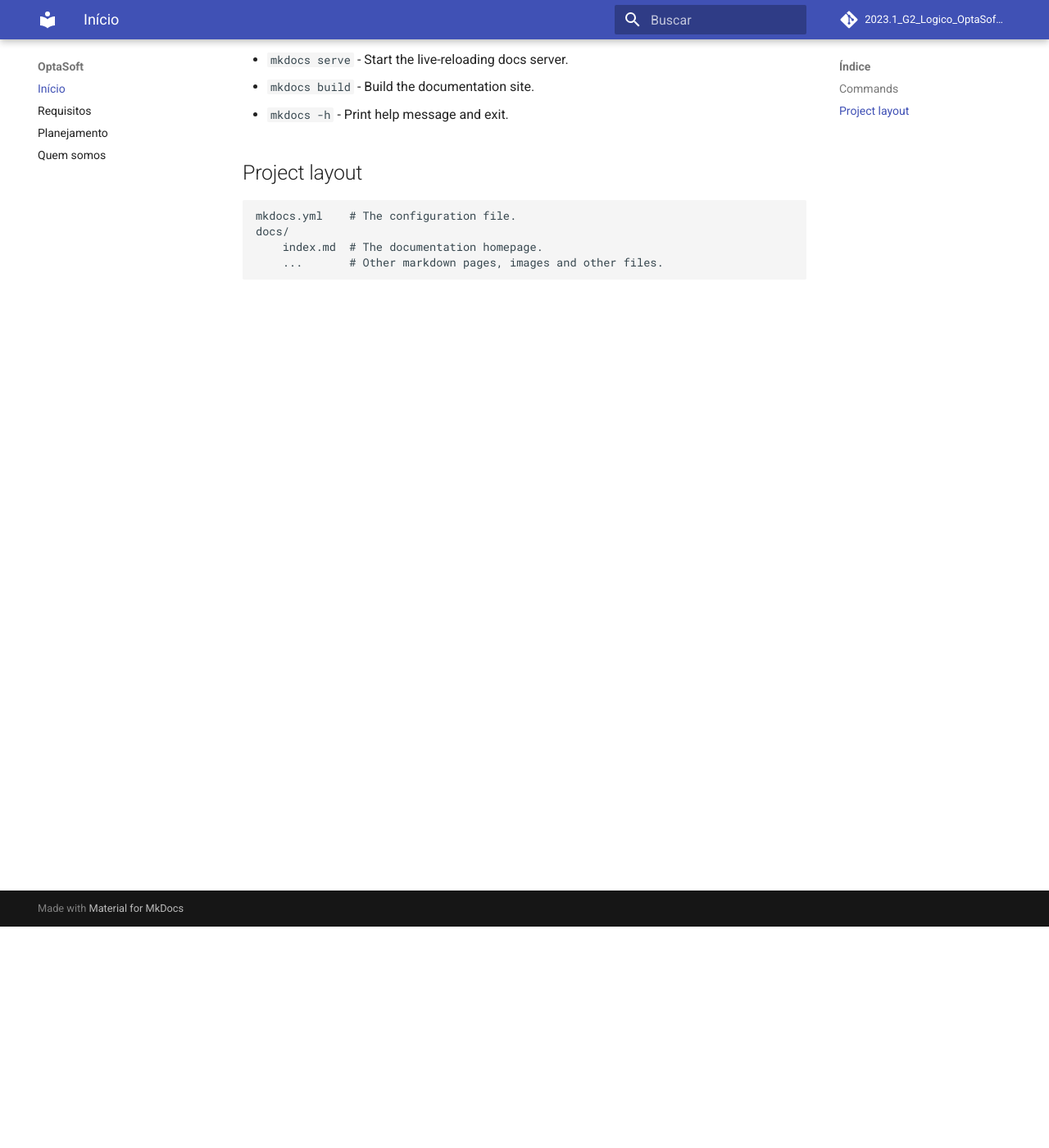
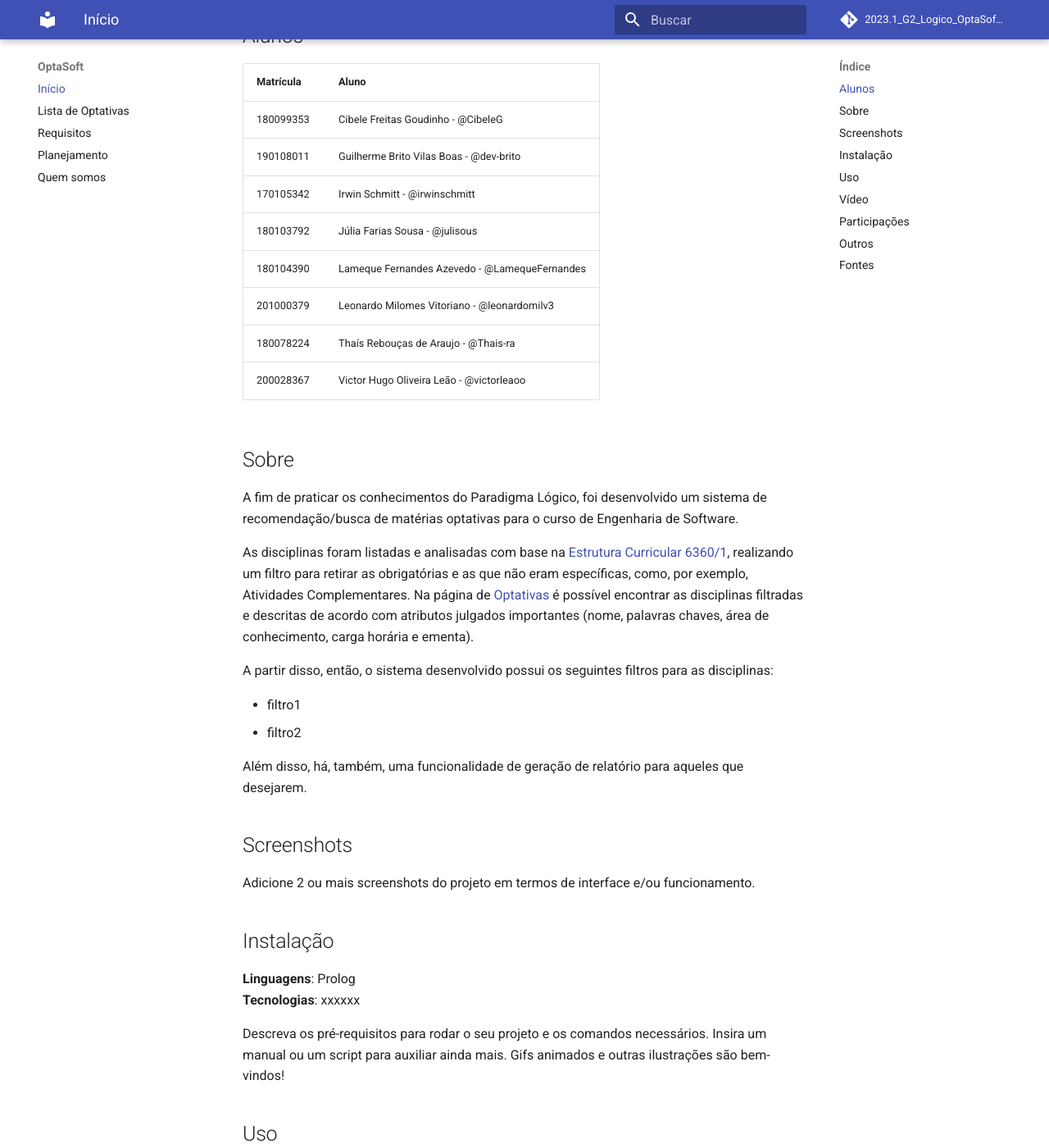
Before and after one commit to UnBParadigmas2023-1-Turma02/2023.1_G2_Logico_OptaSoftware, an MkDocs documentation site: the page built from pages/docs/index.md, in a window 1280 px wide and 1400 px high, scrolled down 270 px. Shown: the whole window at 82% size. Built offline with MkDocs 1.6.1 and Material for MkDocs 9.7.7, drawn with Linux system fonts in a browser that asks for light colours; comment, search, counter and statistics services are not loaded; some of the changed text lies outside the part shown.

Commit message:
atualizacao README e adicao de pagina para as optativas no github pages

```diff
--- a/pages/docs/index.md
+++ b/pages/docs/index.md
@@ -1,17 +1,90 @@
-# OptaSoft
+# OptaSoftware
 
-For full documentation visit [mkdocs.org](https://www.mkdocs.org).
+**Disciplina**: FGA0210 - PARADIGMAS DE PROGRAMAÇÃO - T02 <br>
+**Nro do Grupo (de acordo com a Planilha de Divisão dos Grupos)**: 02<br>
+**Paradigma**: Lógico<br>
 
-## Commands
+## Alunos
+|Matrícula | Aluno |
+| -- | -- |
+| 180099353  |  Cibele Freitas Goudinho - @CibeleG |
+| 190108011  |  Guilherme Brito Vilas Boas - @dev-brito |
+| 170105342  |  Irwin Schmitt - @irwinschmitt |
+| 180103792  |  Júlia Farias Sousa - @julisous |
+| 180104390  |  Lameque Fernandes Azevedo - @LamequeFernandes |
+| 201000379  |  Leonardo Milomes Vitoriano - @leonardomilv3 |
+| 180078224  |  Thaís Rebouças de Araujo - @Thais-ra |
+| 200028367  |  Victor Hugo Oliveira Leão - @victorleaoo |
 
-* `mkdocs new [dir-name]` - Create a new project.
-* `mkdocs serve` - Start the live-reloading docs server.
-* `mkdocs build` - Build the documentation site.
-* `mkdocs -h` - Print help message and exit.
+## Sobre
 
-## Project layout
+A fim de praticar os conhecimentos do Paradigma Lógico, foi desenvolvido um sistema de recomendação/busca de matérias optativas para o curso de Engenharia de Software.
 
-    mkdocs.yml    # The configuration file.
-    docs/
-        index.md  # The documentation homepage.
-        ...       # Other markdown pages, images and other files.
+As disciplinas foram listadas e analisadas com base na [Estrutura Curricular 6360/1](https://sigaa.unb.br/sigaa/public/curso/curriculo.jsf?lc=pt_BR&id=414924), realizando um filtro para retirar as obrigatórias e as que não eram específicas, como, por exemplo, Atividades Complementares. Na página de [Optativas](https://unbparadigmas2023-1-turma02.github.io/2023.1_G2_Logico_OptaSoftware/optativas/) é possível encontrar as disciplinas filtradas e descritas de acordo com atributos julgados importantes (nome, palavras chaves, área de conhecimento, carga horária e ementa).
+
+A partir disso, então, o sistema desenvolvido possui os seguintes filtros para as disciplinas:
+
+- filtro1
+- filtro2
+
+Além disso, há, também, uma funcionalidade de geração de relatório para aqueles que desejarem.
+
+## Screenshots
+Adicione 2 ou mais screenshots do projeto em termos de interface e/ou funcionamento.
+
+## Instalação
+**Linguagens**: Prolog<br>
+**Tecnologias**: xxxxxx<br>
+
+Descreva os pré-requisitos para rodar o seu projeto e os comandos necessários.
+Insira um manual ou um script para auxiliar ainda mais.
+Gifs animados e outras ilustrações são bem-vindos!
+
+## Uso
+Explique como usar seu projeto.
+Procure ilustrar em passos, com apoio de telas do software, seja com base na interface gráfica, seja com base no terminal.
+Nessa seção, deve-se revelar de forma clara sobre o funcionamento do software.
+
+## Vídeo
+Adicione 1 ou mais vídeos com a execução do projeto.
+Procure:
+(i) Introduzir o projeto;
+(ii) Mostrar passo a passo o código, explicando-o, e deixando claro o que é de terceiros, e o que é contribuição real da equipe;
+(iii) Apresentar particularidades do Paradigma, da Linguagem, e das Tecnologias, e
+(iV) Apresentar lições aprendidas, contribuições, pendências, e ideias para trabalhos futuros.
+OBS: TODOS DEVEM PARTICIPAR, CONFERINDO PONTOS DE VISTA.
+TEMPO: +/- 15min
+
+## Participações
+
+|Nome do Membro | Contribuição | Significância da Contribuição para o Projeto (Excelente/Boa/Regular/Ruim/Nula) |
+| -- | -- | -- |
+| Cibele Freitas Goudinho - @CibeleG | - | - |
+| Guilherme Brito Vilas Boas - @dev-brito | - | - |
+| Irwin Schmitt - @irwinschmitt | - | - |
+| Júlia Farias Sousa - @julisous | - | - |
+| Lameque Fernandes Azevedo - @LamequeFernandes | - | - |
+| Leonardo Milomes Vitoriano - @leonardomilv3 | - | - |
+| Thaís Rebouças de Araujo - @Thais-ra | - | - |
+| Victor Hugo Oliveira Leão - @victorleaoo | Desenvolvimento da [base de conhecimento](https://github.com/UnBParadigmas2023-1-Turma02/2023.1_G2_Logico_OptaSoftware/blob/main/app/materias.pl) e o diagrama de [Optativas](https://unbparadigmas2023-1-turma02.github.io/2023.1_G2_Logico_OptaSoftware/optativas/).<br>Construção da documentação do Github Pages e README. | Boa |
+
+## Outros
+(i) Lições Aprendidas:
+
+- Adicionar
+
+(ii) Percepções:
+
+- O simples funcionamento do Paradigma Lógico em encontrar "dados" cadastrados em sua base de conhecimento.
+
+(iii) Contribuições e Fragilidades:
+
+- Adicionar
+
+(iV) Trabalhos Futuros:
+
+- Adicionar
+
+## Fontes
+
+> - Estrutura Curricular 6360/1 (Engenharia de Software): https://sigaa.unb.br/sigaa/public/curso/curriculo.jsf?lc=pt_BR&id=414924
--- a/pages/mkdocs.yml
+++ b/pages/mkdocs.yml
@@ -9,6 +9,7 @@ theme:
 
 nav:
   - Início: index.md
+  - Lista de Optativas: optativas.md
   - Requisitos: requisitos.md
   - Planejamento: planejamento.md
   - Quem somos: quem_somos.md
```
Also changed, not shown: pages/docs/optativas.md (+18 -4 lines), README.md, pages/docs/assets/materias.drawio.svg (added).
